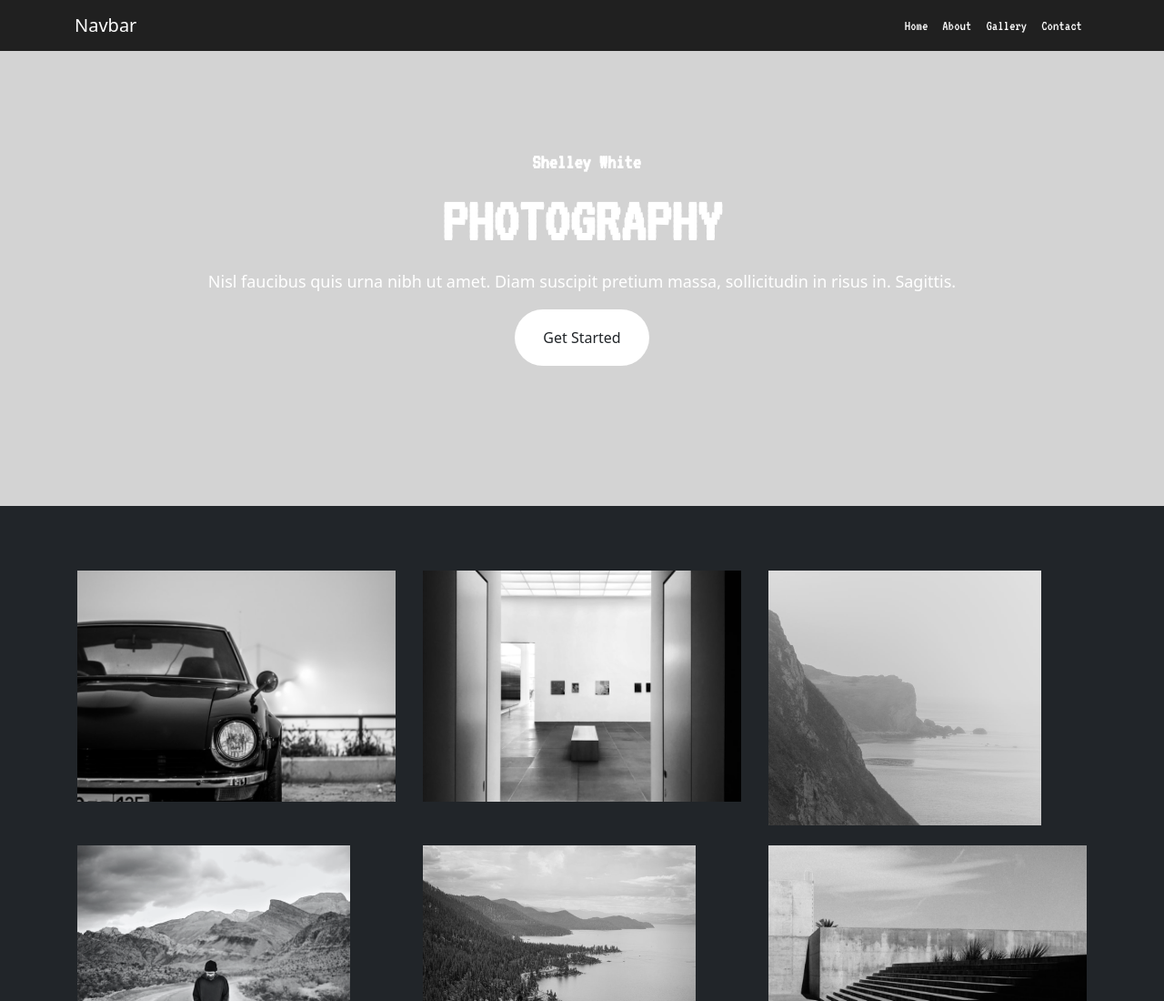
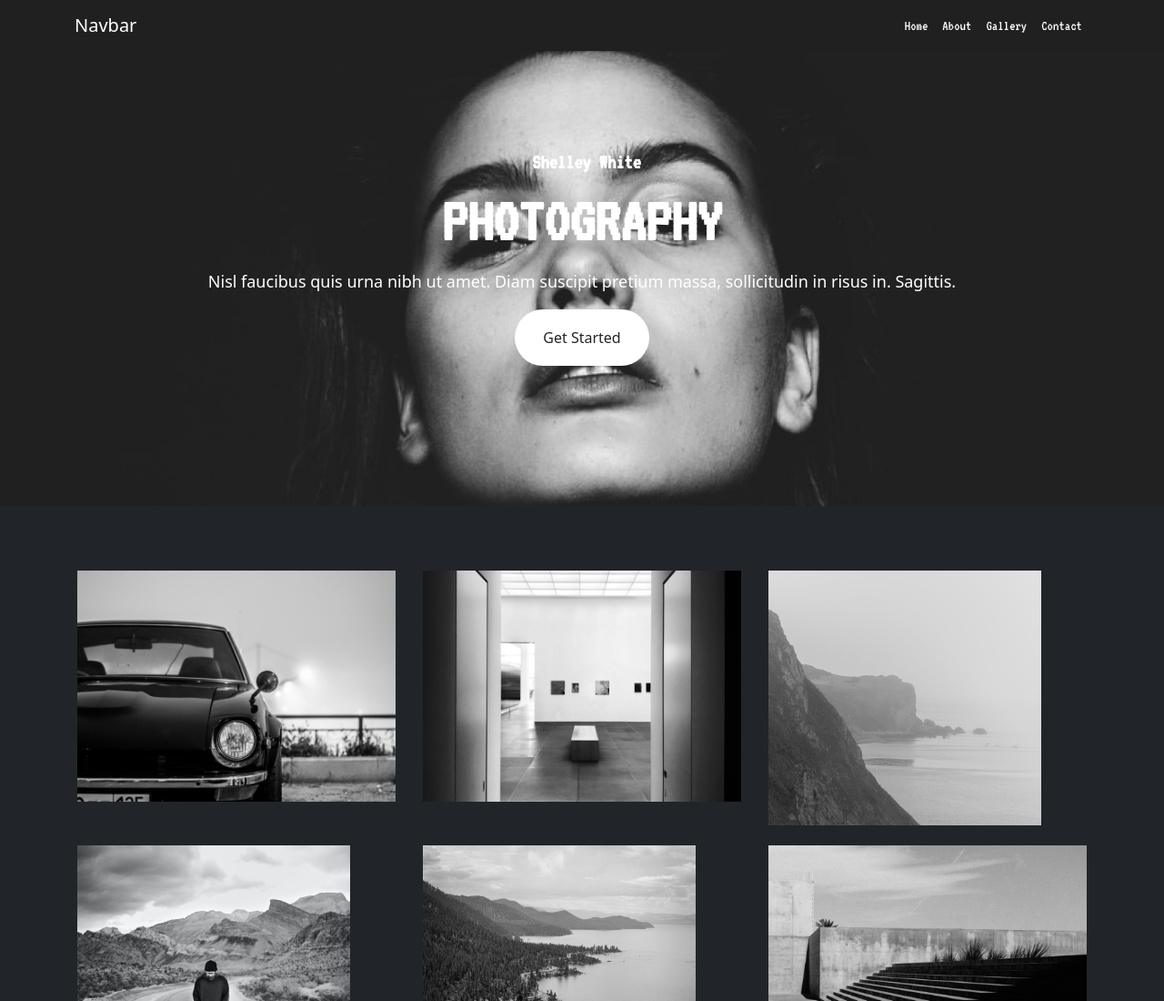
Before and after one commit to Pamchema/Portfolio-Project, a plain HTML site: page index.html in a window 1280 px wide. Shown: the top 1100 px of the page at 91% size. Drawn offline with nearby package versions, Linux system fonts and the light colour scheme; the site is published under a folder, as on GitHub Pages, so addresses that start at the root find nothing.

Commit message:
updated backgground image link

```diff
--- a/css/style.css
+++ b/css/style.css
@@ -10,7 +10,7 @@
   font-weight: 400;
 }
 .hero-image {
-  background: url("/image/bg.png"),lightgray 0px -98.506px / 100% 240% no-repeat;
+  background: url("../image/bg.png"),lightgray 0px -98.506px / 100% 240% no-repeat;
   background-position: center;
   background-size: cover;
   height: 500px;
```
